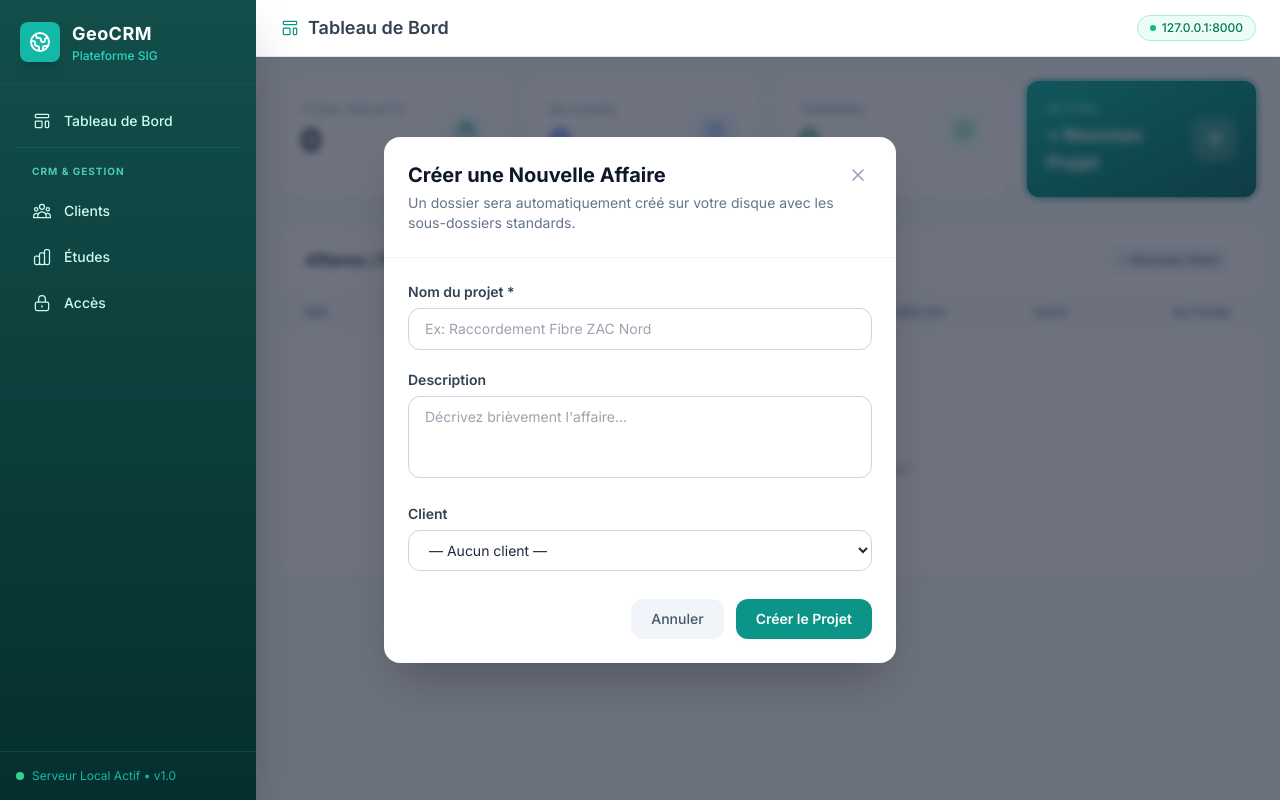
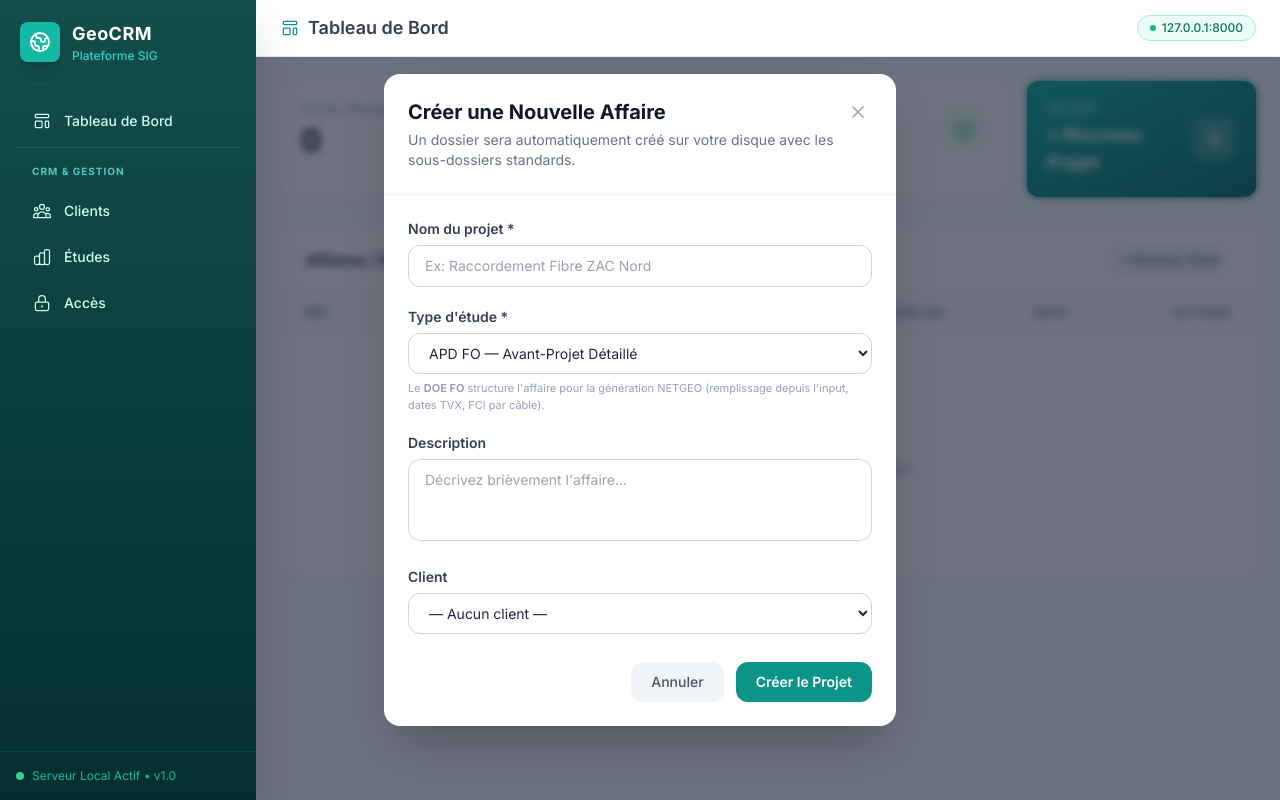
Before and after one commit to digit31/CRM-CALAUDE, a FastAPI app: page / in a window 1280 px wide, after a click that opens the changed part. Run offline with FastAPI, Linux system fonts and the light colour scheme; data that the repository does not hold is empty; some libraries are stand-ins or nearby versions.

Commit message:
DOE FO : type d'étude à la création + BPE/PT exclus grisés/verrouillés
- Modal de création : choix « APD FO / DOE FO » (type_etude), persisté
  dans 02_Traitement/projet.json (helpers _type_etude_projet / _sauver_type_etude_projet)
- Édition Livrables : les BPE/PT existants (EN SERVICE) exclus du DOE FO
  s'affichent grisés + verrouillés (icône cadenas, non éditables, valeurs
  d'origine préservées à la sauvegarde) via le champ « exclus » de /attributs

Co-Authored-By: Claude Opus 4.8 <noreply@anthropic.com>

```diff
--- a/CRM SIG/mon_crm_sig/app/main.py
+++ b/CRM SIG/mon_crm_sig/app/main.py
@@ -478,6 +478,28 @@ def _doe_exclus_projet(projet):
     except Exception:
         pass
     return {"BPE": [], "PT": []}
+
+
+def _type_etude_projet(projet) -> str:
+    """Type d'étude du projet : « APD FO » (défaut) ou « DOE FO » (choix création)."""
+    import json as _json
+    p = os.path.join(projet.chemin_dossier, "02_Traitement", "projet.json")
+    try:
+        if os.path.exists(p):
+            with open(p, "r", encoding="utf-8") as f:
+                return str((_json.load(f) or {}).get("type_etude", "APD FO")) or "APD FO"
+    except Exception:
+        pass
+    return "APD FO"
+
+
+def _sauver_type_etude_projet(projet, type_etude):
+    import json as _json
+    t = "DOE FO" if "DOE" in str(type_etude or "").upper() else "APD FO"
+    d = os.path.join(projet.chemin_dossier, "02_Traitement")
+    os.makedirs(d, exist_ok=True)
+    with open(os.path.join(d, "projet.json"), "w", encoding="utf-8") as f:
+        _json.dump({"type_etude": t}, f, ensure_ascii=False)
 
 
 def _folios_shp_projet(projet, dossier_shape):
@@ -806,12 +828,17 @@ def api_creer_projet(
     nom: str = Form(...),
     description: str = Form(""),
     client_id: str = Form(""),
+    type_etude: str = Form("APD FO"),
     db: Session = Depends(get_db)
 ):
     """Crée un nouveau projet et redirige vers le tableau de bord."""
     try:
         cid = int(client_id) if client_id else None
-        crm_service.creer_projet(db, nom=nom, description=description, client_id=cid)
+        projet = crm_service.creer_projet(db, nom=nom, description=description, client_id=cid)
+        try:                                   # type d'étude (APD FO / DOE FO)
+            _sauver_type_etude_projet(projet, type_etude)
+        except Exception:
+            pass
         return RedirectResponse(url="/", status_code=303)
     except Exception as e:
         logger.error(f"Erreur API creer_projet: {str(e)}")
@@ -1622,11 +1649,17 @@ def api_obtenir_attributs(projet_id: int, couche_id: int, db: Session = Depends(
         gdf = gis_handler.lire_shapefile(chemin)
         table = gis_handler.obtenir_table_attributaire(gdf)
         colonnes = [col for col in gdf.columns.tolist() if col != 'geometry']
+        # BPE/PT existants exclus du DOE FO -> à griser/verrouiller dans l'Édition
+        exclus = []
+        base = (couche.nom or "").upper().replace("[LIVRABLE]", "").strip()
+        if base in ("BPE", "PT") and projet:
+            exclus = _doe_exclus_projet(projet).get(base, [])
         return JSONResponse(content={
             "nom_couche": couche.nom,
             "colonnes": colonnes,
             "lignes": table,
-            "nb_total": len(table)
+            "nb_total": len(table),
+            "exclus": exclus,
         })
     except Exception as e:
         logger.error(f"Erreur attributs couche #{couche_id}: {str(e)}")
--- a/CRM SIG/mon_crm_sig/app/templates/dashboard.html
+++ b/CRM SIG/mon_crm_sig/app/templates/dashboard.html
@@ -200,6 +200,15 @@ Tableau de Bord
                 <input type="text" name="nom" required
                        class="w-full border border-slate-300 rounded-xl px-4 py-2.5 text-sm focus:ring-2 focus:ring-brand-500 focus:border-brand-500 transition"
                        placeholder="Ex: Raccordement Fibre ZAC Nord">
+            </div>
+            <div>
+                <label class="block text-sm font-semibold text-slate-700 mb-1.5">Type d'étude *</label>
+                <select name="type_etude"
+                        class="w-full border border-slate-300 rounded-xl px-4 py-2.5 text-sm focus:ring-2 focus:ring-brand-500 focus:border-brand-500 transition bg-white">
+                    <option value="APD FO" selected>APD FO — Avant-Projet Détaillé</option>
+                    <option value="DOE FO">DOE FO — Dossier des Ouvrages Exécutés (câble)</option>
+                </select>
+                <p class="text-[11px] text-slate-400 mt-1.5">Le <b>DOE FO</b> structure l'affaire pour la génération NETGEO (remplissage depuis l'input, dates TVX, FCI par câble).</p>
             </div>
             <div>
                 <label class="block text-sm font-semibold text-slate-700 mb-1.5">Description</label>
```
Also changed, not shown: CRM SIG/mon_crm_sig/app/templates/map_view.html (+23 -4 lines).
